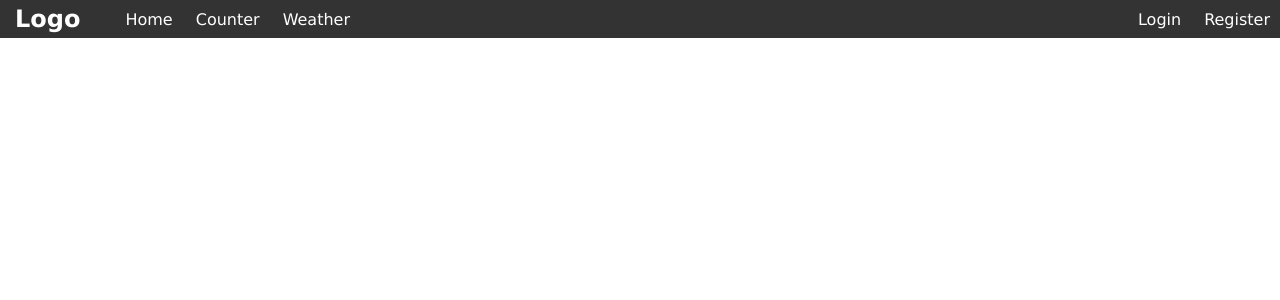
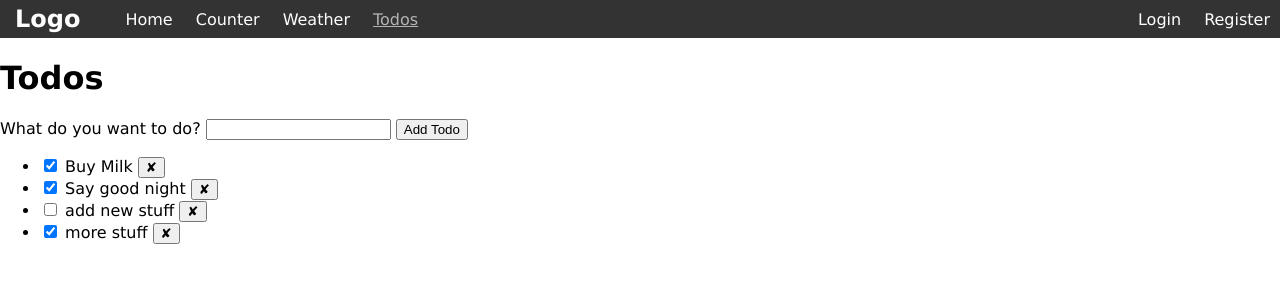
Before and after one commit to web-complete-01/siit-web-complete, a React (Vite) app in the folder 04-react/: page /todos in a window 1280 px wide. Shown: the top 300 px of the page. Built offline with nearby package versions, Linux system fonts and the light colour scheme; data requests are answered from the project's data file.

Commit message:
End of react course 7 - todos

```diff
--- a/04-react/db.json
+++ b/04-react/db.json
@@ -21,5 +21,31 @@
       "lastName": "Gavenea",
       "id": 3
     }
+  ],
+  "todos": [
+    {
+      "id": 1,
+      "title": "Buy Milk",
+      "completed": true,
+      "userId": 1
+    },
+    {
+      "title": "Say good night",
+      "completed": true,
+      "userId": 1,
+      "id": 3
+    },
+    {
+      "title": "add new stuff",
+      "completed": false,
+      "userId": 1,
+      "id": 4
+    },
+    {
+      "title": "more stuff",
+      "completed": true,
+      "userId": 1,
+      "id": 5
+    }
   ]
 }
--- a/04-react/routes.json
+++ b/04-react/routes.json
@@ -1,4 +1,5 @@
 {
   "/users*": "/600/users$1",
-  "/boardgames*": "/664/boardgames$1"
+  "/boardgames*": "/664/boardgames$1",
+  "/todos*": "/664/todos$1"
 }
--- a/04-react/src/App.tsx
+++ b/04-react/src/App.tsx
@@ -5,6 +5,7 @@ import { Nav } from './components/Nav/Nav';
 import { Login, Register } from './features/Auth';
 import Parent from './features/Comms/Parent';
 import { AuthContextProvider } from './features/Auth/AuthContext';
+import { Todos } from './features/Todos';
 
 import './App.css';
 import './Forms.css';
@@ -22,6 +23,8 @@ export function App() {
           <Route path="comms" element={<Parent />} />
           <Route path="login" element={<Login />} />
           <Route path="register" element={<Register />} />
+          <Route path="todos" element={<Todos />} />
+          <Route path="*" element={<h1>404 Not Found</h1>} />
         </Routes>
       </BrowserRouter>
     </AuthContextProvider>
--- a/04-react/src/components/Nav/Nav.tsx
+++ b/04-react/src/components/Nav/Nav.tsx
@@ -22,6 +22,7 @@ export function Nav() {
         <li><BrandNavLink to="/">Home</BrandNavLink></li>
         <li><BrandNavLink to="counter">Counter</BrandNavLink></li>
         <li><BrandNavLink to="weather">Weather</BrandNavLink></li>
+        <li><BrandNavLink to="todos">Todos</BrandNavLink></li>
 
         {!user && (
           <>
--- a/04-react/src/features/Auth/AuthContext.tsx
+++ b/04-react/src/features/Auth/AuthContext.tsx
@@ -21,7 +21,7 @@ export function AuthContextProvider({ children }: { children: ReactNode }) {
   });
 
   function login(value: AuthResponse) {
-    setAuth(value)
+    setAuth(value);
     localStorage.setItem(storageKey, JSON.stringify(value));
   }
 
--- a/04-react/src/features/Auth/Login.tsx
+++ b/04-react/src/features/Auth/Login.tsx
@@ -1,7 +1,11 @@
 import { useState } from 'react';
-import { z, type ZodObject } from 'zod/v4';
+import { z } from 'zod/v4';
 import { useAuthContext } from './AuthContext';
 import type { AuthResponse } from './types';
+import { validateForm, type ValidationErrors } from '../../utils/validation';
+import { useRedirectWhenLoggedIn } from './useRedirectWhenLoggedIn';
+
+const apiUrl = import.meta.env.VITE_API_URL;
 
 const validationSchema = z
   .object({
@@ -11,32 +15,21 @@ const validationSchema = z
       .min(6, 'Your password should be at least 6 characters long.')
   });
 
-function validateForm<T extends ZodObject>(
-  formValues: Record<string, FormDataEntryValue>,
-  validationSchema: T
-) {
-  const result = validationSchema.safeParse(formValues);
-
-  if (result.error) {
-    return z.flattenError(result.error).fieldErrors;
-  }
-  return null;
-}
-
-type SchemaObject = z.infer<typeof validationSchema>;
-type ErrorObject = Record<keyof SchemaObject, string[]>;
-type Errors = Partial<ErrorObject>;
-
 const initialDefaultValues = {
   email: '',
   password: '',
 };
 
 export function Login() {
-  const [errors, setErrors] = useState<null | Errors>(null);
+  const [errors, setErrors] = useState<null | ValidationErrors<typeof validationSchema>>(null);
   const [defaultValues, setDefaultValues] = useState(initialDefaultValues);
+  const willRedirect = useRedirectWhenLoggedIn();
 
   const { login } = useAuthContext();
+
+  if(willRedirect) {
+    return null;
+  }
 
   function handleInputChange(e: React.ChangeEvent<HTMLInputElement>) {
     if (!errors) {
@@ -64,7 +57,7 @@ export function Login() {
     setErrors(null);
     setDefaultValues(initialDefaultValues);
 
-    const data = await fetch('http://localhost:3000/login', {
+    const data = await fetch(`${apiUrl}/login`, {
       method: 'POST',
       body: JSON.stringify(values),
       headers: {
--- a/04-react/src/features/Auth/Register.tsx
+++ b/04-react/src/features/Auth/Register.tsx
@@ -1,7 +1,11 @@
 import { useState } from 'react';
-import { z, type ZodObject } from 'zod/v4';
+import { z } from 'zod/v4';
 import { useAuthContext } from './AuthContext';
 import type { AuthResponse } from './types';
+import { validateForm, type ValidationErrors } from '../../utils/validation';
+import { useRedirectWhenLoggedIn } from './useRedirectWhenLoggedIn';
+
+const apiUrl = import.meta.env.VITE_API_URL;
 
 const validationSchema = z
   .object({
@@ -20,22 +24,6 @@ const validationSchema = z
     path: ['retypePassword'],
   });
 
-function validateForm<T extends ZodObject>(
-  formValues: Record<string, FormDataEntryValue>,
-  validationSchema: T
-) {
-  const result = validationSchema.safeParse(formValues);
-
-  if (result.error) {
-    return z.flattenError(result.error).fieldErrors;
-  }
-  return null;
-}
-
-type SchemaObject = z.infer<typeof validationSchema>;
-type ErrorObject = Record<keyof SchemaObject, string[]>;
-type Errors = Partial<ErrorObject>;
-
 const initialDefaultValues = {
   email: '',
   password: '',
@@ -45,10 +33,15 @@ const initialDefaultValues = {
 };
 
 export function Register() {
-  const [errors, setErrors] = useState<null | Errors>(null);
+  const [errors, setErrors] = useState<null | ValidationErrors<typeof validationSchema>>(null);
   const [defaultValues, setDefaultValues] = useState(initialDefaultValues);
+  const willRedirect = useRedirectWhenLoggedIn();
 
   const { login } = useAuthContext();
+
+  if(willRedirect) {
+    return null;
+  }
 
   function handleInputChange(e: React.ChangeEvent<HTMLInputElement>) {
     if (!errors) {
@@ -78,7 +71,7 @@ export function Register() {
 
     delete values.retypePassword;
 
-    const data = await fetch('http://localhost:3000/register', {
+    const data = await fetch(`${apiUrl}/register`, {
       method: 'POST',
       body: JSON.stringify(values),
       headers: {
--- /dev/null
+++ b/04-react/src/features/Auth/useRedirectWhenLoggedIn.ts
@@ -0,0 +1,17 @@
+import { useNavigate } from "react-router";
+import { useAuthContext } from "./AuthContext";
+import { useEffect } from "react";
+
+export function useRedirectWhenLoggedIn(where: string = '/') {
+  const navigate = useNavigate();
+
+  const { user } = useAuthContext();
+
+  useEffect(() => {
+    if(user) {
+      navigate(where);
+    }
+  }, [user, navigate, where]);
+
+  return Boolean(user);
+}
--- /dev/null
+++ b/04-react/src/features/Todos/TodoItem.tsx
@@ -0,0 +1,27 @@
+import { useId } from 'react';
+import type { Todo } from './types';
+
+type TodoItemProps = {
+  todo: Todo;
+  onDelete: (todo: Todo) => void;
+  onComplete: (todo: Todo) => void;
+};
+
+export function TodoItem({ todo, onDelete, onComplete }: TodoItemProps) {
+  const id = useId();
+  return (
+    <li>
+      <input
+        type="checkbox"
+        id={id}
+        checked={todo.completed}
+        onChange={(e) => {
+          todo.completed = e.target.checked;
+          onComplete(todo);
+        }}
+      />{' '}
+      <label htmlFor={id}>{todo.title}</label>{' '}
+      <button onClick={() => onDelete(todo)}>&#x2718;</button>
+    </li>
+  );
+}
--- /dev/null
+++ b/04-react/src/features/Todos/index.tsx
@@ -0,0 +1,93 @@
+import { useEffect, useState } from 'react';
+import type { Todo } from './types';
+import { TodoItem } from './TodoItem';
+import { useAuthContext } from '../Auth/AuthContext';
+
+const apiUrl = import.meta.env.VITE_API_URL;
+
+export function Todos() {
+  const [todos, setTodos] = useState<null | Todo[]>(null);
+  const { user, accessToken } = useAuthContext();
+
+  useEffect(() => {
+    async function getTodos() {
+      const data = await fetch(`${apiUrl}/todos`).then((res) => res.json());
+
+      setTodos(data);
+    }
+
+    getTodos();
+  }, []);
+
+  async function handleAddTodo(formData: FormData) {
+    if (!user || !todos) {
+      return;
+    }
+
+    const data = await fetch(`${apiUrl}/todos`, {
+      method: 'POST',
+      headers: {
+        Authorization: `Bearer ${accessToken}`,
+        'Content-Type': 'application/json',
+      },
+      body: JSON.stringify({
+        title: formData.get('title'),
+        completed: false,
+        userId: user.id,
+      }),
+    }).then((res) => res.json());
+
+    setTodos([...todos, data]);
+  }
+
+  async function handleCompleteTodo(todo: Todo) {
+    await fetch(`${apiUrl}/todos/${todo.id}`, {
+      method: 'PATCH',
+      headers: {
+        Authorization: `Bearer ${accessToken}`,
+        'Content-Type': 'application/json',
+      },
+      body: JSON.stringify({ completed: todo.completed }),
+    });
+
+    setTodos([...todos!]);
+  }
+
+  async function handleDeleteTodo(todo: Todo) {
+    await fetch(`${apiUrl}/todos/${todo.id}`, {
+      method: 'DELETE',
+      headers: {
+        Authorization: `Bearer ${accessToken}`,
+      },
+    });
+
+    setTodos(todos!.filter((t) => t !== todo));
+  }
+
+  return (
+    <>
+      <h1>Todos</h1>
+      <form action={handleAddTodo}>
+        <label htmlFor="title">What do you want to do?</label>{' '}
+        <input type="text" id="title" name="title" />{' '}
+        <button type="submit">Add Todo</button>
+      </form>
+      {!todos && <strong>Loading ...</strong>}
+      {todos && todos.length === 0 && (
+        <strong>You are all done for today!</strong>
+      )}
+      {todos && (
+        <ul>
+          {todos.map((todo) => (
+            <TodoItem
+              key={todo.id}
+              todo={todo}
+              onDelete={handleDeleteTodo}
+              onComplete={handleCompleteTodo}
+            />
+          ))}
+        </ul>
+      )}
+    </>
+  );
+}
--- /dev/null
+++ b/04-react/src/features/Todos/types.ts
@@ -0,0 +1,6 @@
+export type Todo = {
+  id:        number;
+  title:     string;
+  completed: boolean;
+  userId:    number;
+}
--- /dev/null
+++ b/04-react/src/utils/validation.ts
@@ -0,0 +1,17 @@
+import { z, type ZodObject } from 'zod/v4';
+
+export type ValidationErrors<SchemaType> = Partial<
+  Record<keyof z.infer<SchemaType>, string[]>
+>;
+
+export function validateForm<T extends ZodObject>(
+  formValues: Record<string, FormDataEntryValue>,
+  validationSchema: T
+) {
+  const result = validationSchema.safeParse(formValues);
+
+  if (result.error) {
+    return z.flattenError(result.error).fieldErrors;
+  }
+  return null;
+}
```
Also changed, not shown: 1 other file (tests, documents, lock files or other folders).
